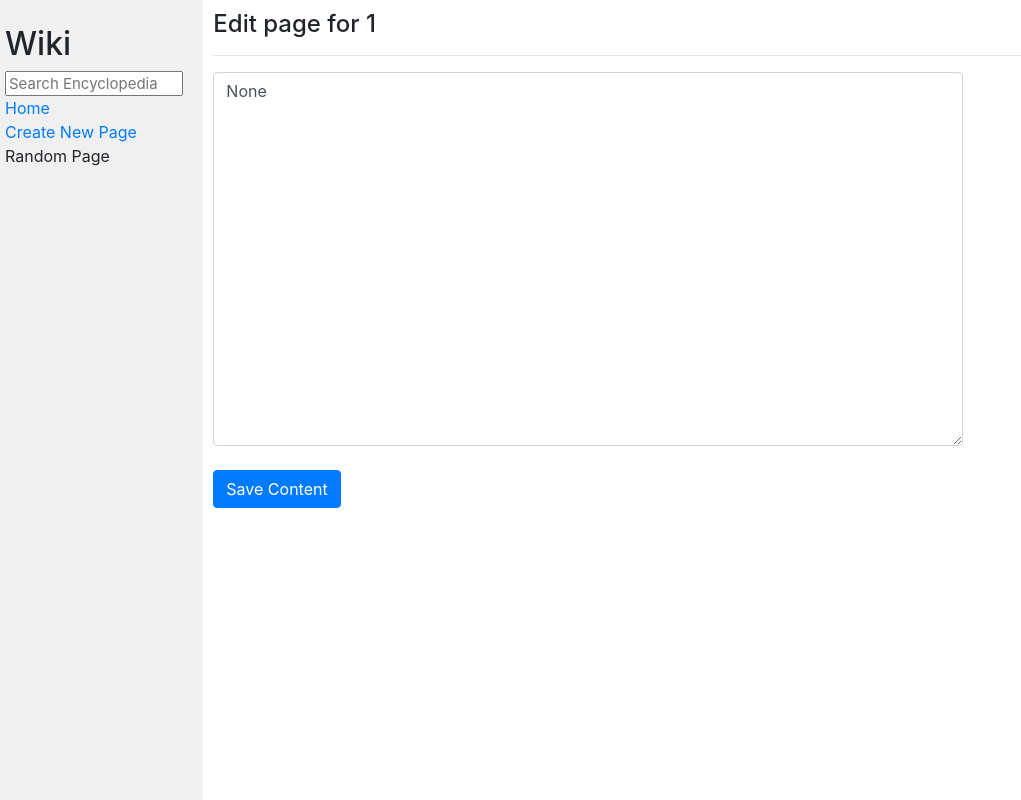
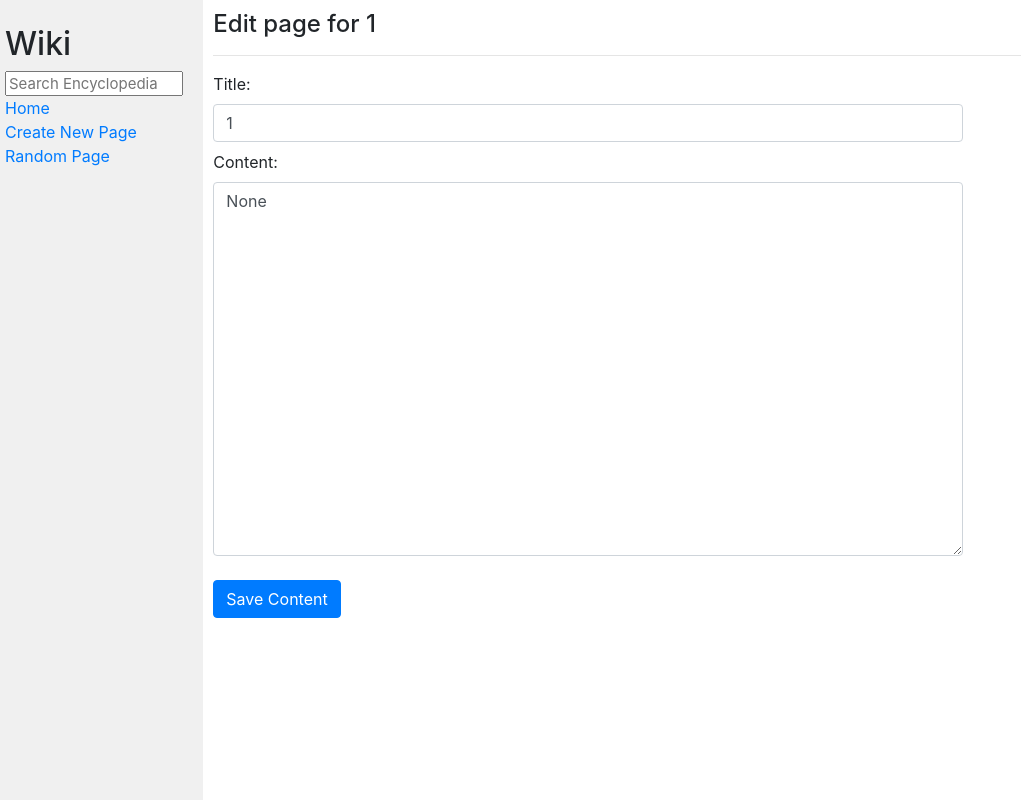
Before and after one commit to idoyudha/wiki, a Django app: page /wiki/edit/1 in a window 1280 px wide. Shown: the whole page, without its empty margins (0-1021 px from the left). Run offline with Django 3.2, Linux system fonts and the light colour scheme; some libraries are stand-ins or nearby versions.

Commit message:
Update for edit and random page

```diff
--- a/encyclopedia/templates/encyclopedia/edit.html
+++ b/encyclopedia/templates/encyclopedia/edit.html
@@ -7,9 +7,9 @@
 {% block body %}
     <h4>{{ title_edit }} for {{ title }}</h4>
     <hr>
-    <form action="{% url 'entry' title %}" style="width: 70%" method="post">
+    <form action="{% url 'edit' title %}" style="width: 70%" method="post">
         {% csrf_token %}
-        {{ form.content }}
+        {{ form }}
         <button type="submit" class="btn btn-primary mt-4" value="submit">Save Content</button>
     </form>
 {% endblock %}
--- a/encyclopedia/templates/encyclopedia/layout.html
+++ b/encyclopedia/templates/encyclopedia/layout.html
@@ -22,7 +22,7 @@
                     <a href="{% url 'new' %}">Create New Page</a>
                 </div>
                 <div>
-                    Random Page
+                    <a href="{% url 'random' %}">Random Page</a>
                 </div>
                 {% block nav %}
                 {% endblock %}
--- a/encyclopedia/urls.py
+++ b/encyclopedia/urls.py
@@ -7,5 +7,6 @@ urlpatterns = [
     path("wiki/<str:title>", views.entry, name="entry"),
     path("search", views.search, name="search"),
     path("new", views.new, name="new"),
-    path("wiki/edit/<str:title>", views.edit, name="edit")
+    path("wiki/edit/<str:title>", views.edit, name="edit"),
+    path("random", views.randomPage, name="random")
 ]
--- a/encyclopedia/views.py
+++ b/encyclopedia/views.py
@@ -1,9 +1,10 @@
-from django.shortcuts import render
+from django.shortcuts import render, redirect
 from django import forms
 
 from . import util
 import markdown
 import re
+import random
 
 class ContentForm(forms.Form):
     title = forms.CharField(label="Title", max_length=50, widget = forms.TextInput)
@@ -73,12 +74,21 @@ def new(request):
 
 def edit(request, title):
     data = util.get_entry(title)
-    content = ContentForm(initial={'content': data})
+    content = ContentForm(initial={'title': title, 'content': data})
     if request.method == "POST":
         form = ContentForm(request.POST)
-        content_clean = form.cleaned_data["content"]
-        util.save_entry(title, content_clean)
-        return render(request, "encyclopedia/entry.html")
+        if form.is_valid():
+            title_clean = form.cleaned_data["title"]
+            content_clean = form.cleaned_data["content"]
+            util.save_entry(title_clean, content_clean)
+            return redirect('entry', title)
+        else:
+            context = {
+            "form": content,
+            "title_edit": "Edit page",
+            "title": title
+            }
+            return render(request, "encyclopedia/edit.html", context)
     else:
         context = {
             "form": content,
@@ -86,3 +96,8 @@ def edit(request, title):
             "title": title
         }
         return render(request, "encyclopedia/edit.html", context)
+
+
+def randomPage(request):
+    entries = util.list_entries()
+    return redirect('entry', random.choice(entries))
```
Also changed, not shown: entries/CSS.md (+3 -1 lines), entries/Django.md (+4 -0 lines), entries/Wikipedia.md (+4 -0 lines).
